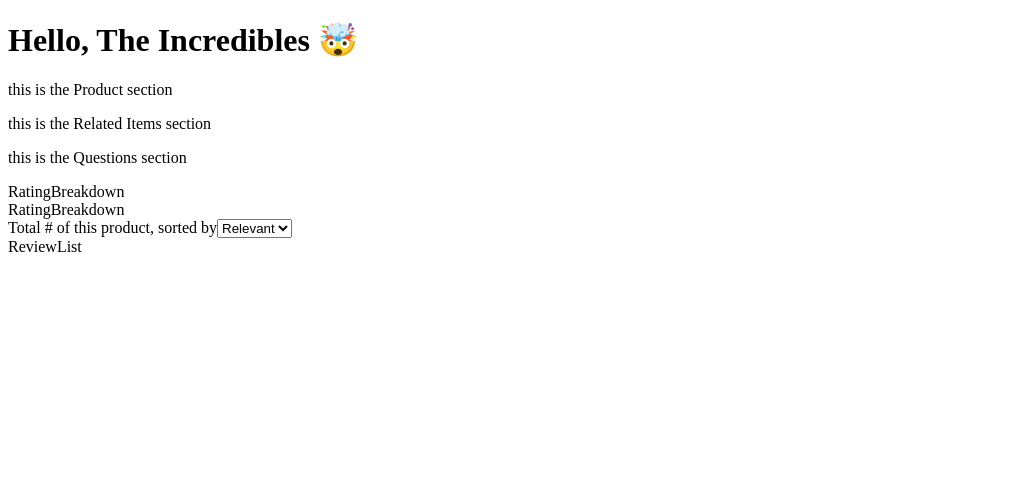
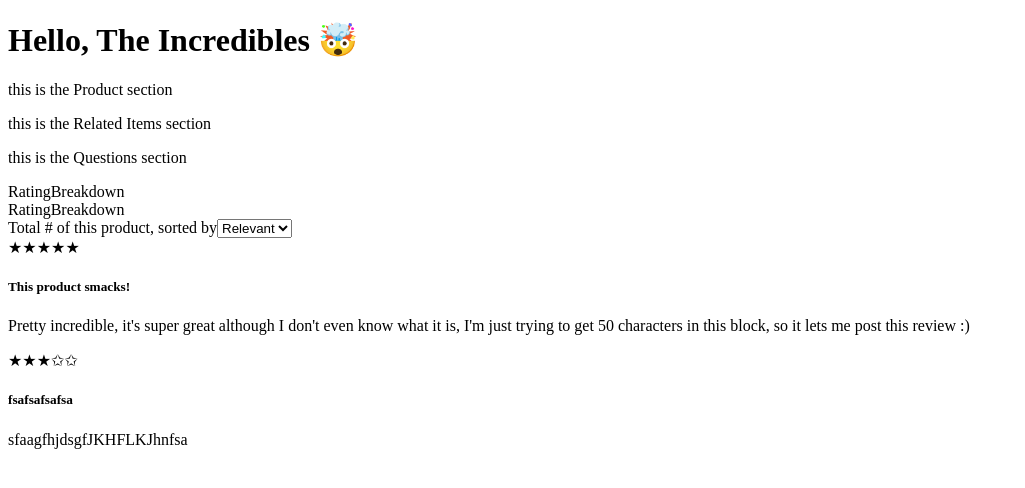
Before and after one commit to FEC-Incredibles/The-Mode-Collection-Client, a React (Create React App) app in the folder fec-incredibles/client/: page / in a window 1280 px wide. Shown: the top 488 px of the page, without its empty margins (0-1025 px from the left). Built offline with nearby package versions, Linux system fonts and the light colour scheme; no server answers; the HTML template or start-up script is replaced by a standard one.

Commit message:
feat: added empty review-tile component

```diff
--- a/fec-incredibles/client/src/ReviewsAndRatings/ReviewList.jsx
+++ b/fec-incredibles/client/src/ReviewsAndRatings/ReviewList.jsx
@@ -1,9 +1,27 @@
 import React from 'react';
 
-const ReviewList = () => {
+import ReviewTile from './ReviewTile.jsx';
+
+const ReviewList = ({ reviews }) => {
+
+  const starRating = (numRating) => {
+    return ('★').repeat(numRating) +('✩').repeat(5 - numRating);
+  }
+
   return (
     <div className="review-container">
-      ReviewList</div>
+    {reviews.map((review, idx) => {
+      return (
+        <div className="review-tile review-container" key={idx}>
+
+          <div>{starRating(review.rating)} </div>
+          <h5>{review.summary} </h5>
+          <p>{review.body}</p>
+        </div>
+      )
+    })}
+
+    </div>
   )
 }
 
--- /dev/null
+++ b/fec-incredibles/client/src/ReviewsAndRatings/ReviewTile.jsx
@@ -0,0 +1,12 @@
+import React from 'react';
+
+const ReviewTile = () => {
+  return (
+    <div className="review-container">
+
+
+    </div>
+  )
+}
+
+export default ReviewTile;
--- a/fec-incredibles/client/src/ReviewsAndRatings/Reviews.jsx
+++ b/fec-incredibles/client/src/ReviewsAndRatings/Reviews.jsx
@@ -1,11 +1,87 @@
-import React from 'react'
+import React, { useState, useEffect } from 'react'
 
 import ProductBreakdown from './ProductBreakdown.jsx';
 import RatingBreakdown from './RatingBreakdown.jsx';
 import SortOption from './SortOption.jsx';
 import ReviewList from './ReviewList.jsx';
 
+
+const exampleReviews =  [
+  {
+      "review_id": 1276627,
+      "rating": 5,
+      "summary": "This product smacks!",
+      "recommend": true,
+      "response": null,
+      "body": "Pretty incredible, it's super great although I don't even know what it is, I'm just trying to get 50 characters in this block, so it lets me post this review :)",
+      "date": "2022-09-08T00:00:00.000Z",
+      "reviewer_name": "username",
+      "helpfulness": 3,
+      "photos": []
+  },
+  {
+      "review_id": 1277252,
+      "rating": 3,
+      "summary": "fsafsafsafsa",
+      "recommend": false,
+      "response": null,
+      "body": "sfaagfhjdsgfJKHFLKJhnfsa",
+      "date": "2022-10-25T00:00:00.000Z",
+      "reviewer_name": "FSAFSAf",
+      "helpfulness": 2,
+      "photos": []
+  },
+  {
+      "review_id": 1277597,
+      "rating": 4,
+      "summary": "this is an amazing product",
+      "recommend": false,
+      "response": null,
+      "body": "I need to fill 50 words broski, plz let me fill a review :( ahhhhhhhh",
+      "date": "2022-12-02T00:00:00.000Z",
+      "reviewer_name": "CALLIE",
+      "helpfulness": 0,
+      "photos": [
+          {
+              "id": 2456758,
+              "url": "https://cdn.britannica.com/39/7139-050-A88818BB/Himalayan-chocolate-point.jpg"
+          }
+      ]
+  },
+  {
+      "review_id": 1277596,
+      "rating": 4,
+      "summary": "this is an amazing product",
+      "recommend": false,
+      "response": null,
+      "body": "I need to fill 50 words broski, plz let me fill a review :( ahhhhhhhh",
+      "date": "2022-12-02T00:00:00.000Z",
+      "reviewer_name": "calvink",
+      "helpfulness": 0,
+      "photos": [
+          {
+              "id": 2456757,
+              "url": "https://cdn.britannica.com/39/7139-050-A88818BB/Himalayan-chocolate-point.jpg"
+          }
+      ]
+  },
+  {
+      "review_id": 1276630,
+      "rating": 3,
+      "summary": "I hope this is the last one I need to post",
+      "recommend": false,
+      "response": null,
+      "body": "Hopefully this review ends up on the actual server, because I feel like I'm being rolled by the API at this point.",
+      "date": "2022-09-08T00:00:00.000Z",
+      "reviewer_name": "FinalTest",
+      "helpfulness": 0,
+      "photos": []
+  }
+]
+
 const Reviews = ({currentItemID}) => {
+
+  const [ reviews, setReviews ] = useState(exampleReviews.slice(0, 2));
 
   return (
     <div className="review-container" id="review-module">
@@ -19,7 +95,7 @@ const Reviews = ({currentItemID}) => {
 
       <div className="col-75">
         <SortOption />
-        <ReviewList />
+        <ReviewList reviews={reviews}/>
       </div>
 
     </div>
```
Also changed, not shown: 1 other file (tests, documents, lock files or other folders).
